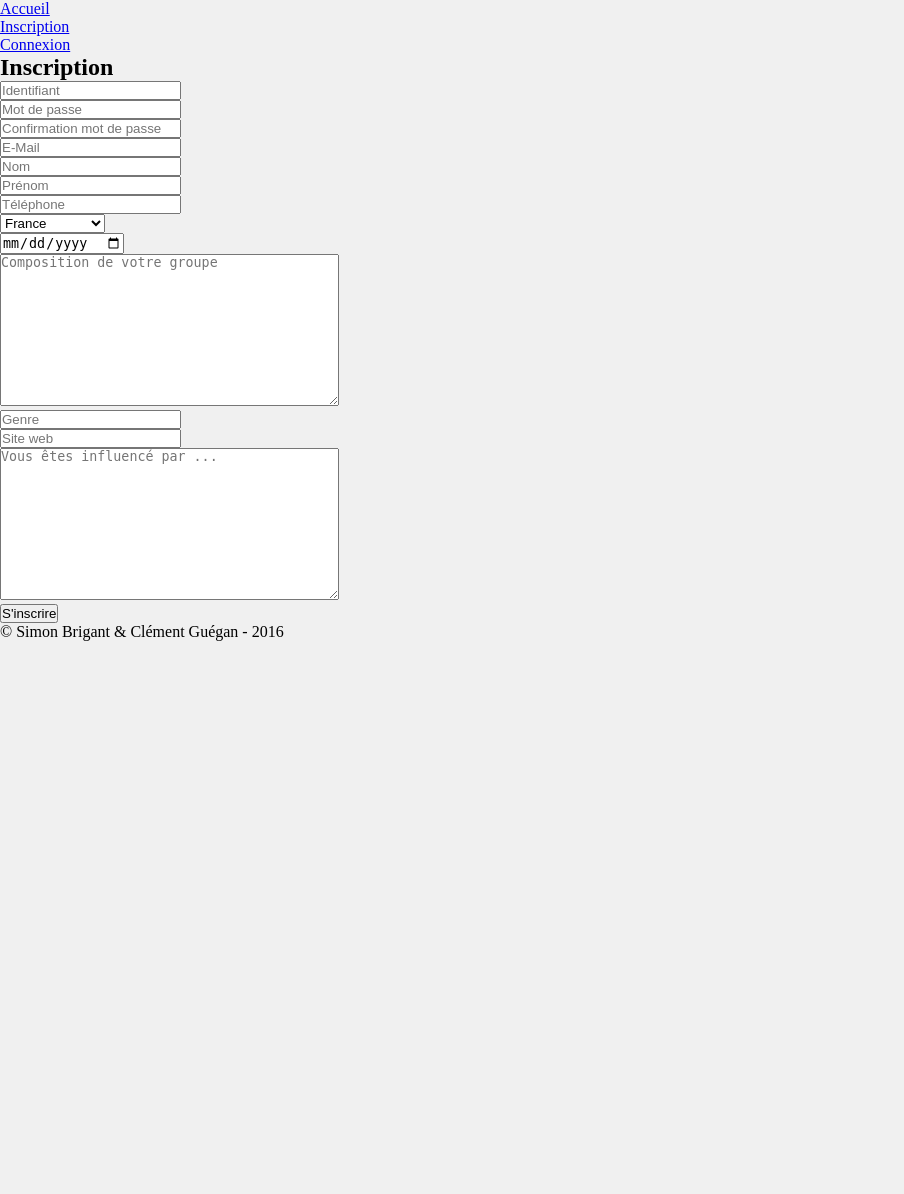
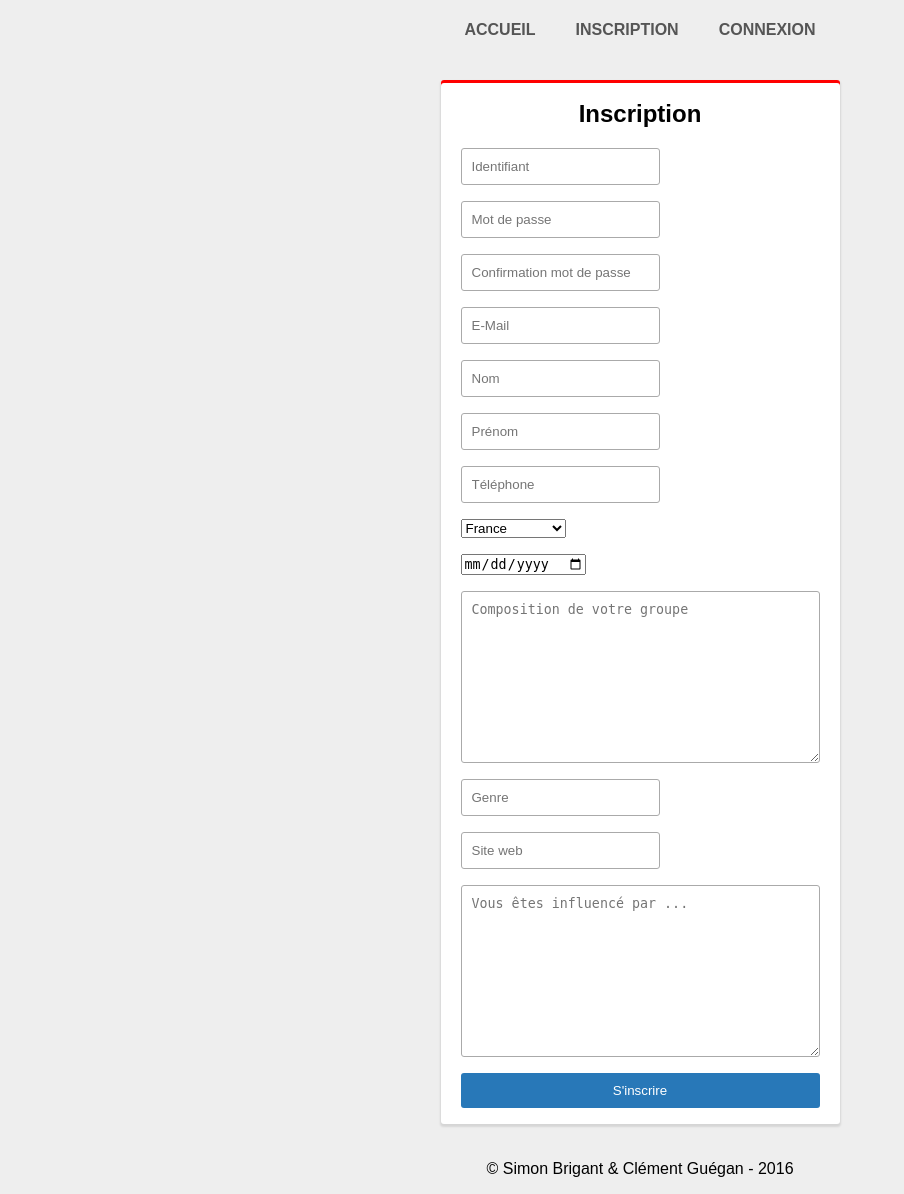
Before and after one commit to tnargib/trans, a CodeIgniter app: page /database/index.php/inscription in a window 1280 px wide. Shown: the whole page, without its empty margins (0-904 px from the left). Before the commit the page ends 641 px from the top, so only its background shows below. Run offline with CodeIgniter, Linux system fonts and the light colour scheme; some libraries are stand-ins or nearby versions.

Commit message:
modif css

```diff
--- a/assets/css/style.css
+++ b/assets/css/style.css
@@ -1,86 +1,142 @@
-* {
-  margin: 0;
-  padding: 0;
+body {
+    padding: 0px;
+    margin: 0px;
+    background-color: #EEE;
+    font-family: Arial,sans-serif;
+    display: flex;
+    flex-direction: column;
+    align-items: stretch;
+    min-height: 100vh;
 }
-@font-face {
-  font-family: myFont;
-  src: url("");
+
+body > header nav ul {
+    padding: 0px;
+    margin: 0px;
+    list-style: none outside none;
+    display: flex;
+    flex-direction: row;
+    justify-content: center;
 }
-body {
-  background-color: rgb(240, 240, 240);
-  color: black;
+
+body > header nav ul {
+    list-style: none outside none;
 }
-#wrapper,
-#page-content-wrapper {
-  position: relative;
-  height: 100%;
+
+body > header nav ul li a {
+    margin: 10px;
+    padding: 10px;
+    display: block;
+    text-transform: uppercase;
+    font-weight: bold;
+    border-top: 1px solid transparent;
+    border-bottom: 1px solid transparent;
+    transition: border 200ms ease-out 0s, color 200ms ease-out 0s;
 }
-#container {
-  background-color: #FAFAFA;
-  min-width: 660px;
-  width: 50%;
-  margin: auto;
-  padding: 20px;
-  text-align: center;
-  min-height: 100%;
+
+body > header nav ul li a:hover {
+    color: #20B2E3;
+    border-color: #20B2E3;
 }
-.input-group, button {
-  width: 25%;
-  margin: auto;
-  margin-bottom: 10px;
+
+textarea {
+    display: block;
+    box-sizing: border-box;
+    min-width: 100%;
+    max-width: 100%;
 }
-#img_head {
-  width: 300px;
+
+input[type="text"], input[type="password"], input[type="email"], textarea {
+    padding: 10px;
+    border: 1px solid #AAA;
+    border-radius: 3px;
+    transition: box-shadow 200ms ease-out 0s;
 }
-#img_head img {
-  width: 100px;
+
+input[type="text"]:focus, input[type="password"]:focus, input[type="email"]:focus, textarea:focus {
+    box-shadow: 0px 0px 2px 2px #DDD inset;
 }
-#img_head figcaption {
-  float: right;
-  font-family: myFont;
-  font-size: 5.0em;
+
+a {
+    color: #555;
+    text-decoration: none;
 }
-.validation_errors {
-  font-size: 1.2em;
-  color: #c00;
+
+body > main {
+    flex-grow: 1;
+    width: 100%;
+    display: flex;
+    flex-direction: column;
+    justify-content: center;
 }
-.row a {
-  /*min-height: 100px;*/
-  font-size: 1.2em;
-  padding: 10px;
-  color: black;
-  text-decoration: none;
+
+section {
+    background-color: #FFF;
+    margin: 20px auto;
+    padding: 0px 20px;
+    box-sizing: border-box;
+    border-radius: 3px;
+    box-shadow: 0px 2px 2px 1px rgba(0, 0, 0, 0.1), 0px 3px 0px 0px #F00 inset;
 }
-hr {
-  height: 1px;
-  background-color: black;
+
+section:not(.small) {
+    width: 70%;
+    max-width: 720px;
 }
-.panel {
-  width: 80%;
-  margin: auto;
+
+.text-center {
+    text-align: center;
 }
-.panel-heading  {
 
+.todo {
+    width: 100%;
+    box-sizing: border-box;
+    padding: 10px;
+    display: flex;
+    flex-direction: row;
+    justify-content: space-between;
+    align-items: center;
 }
-.panel-heading h2 {
-    white-space: nowrap;
-    overflow: hidden;
-    text-overflow: ellipsis;
-    line-height: normal;
-    width: 75%;
+
+.todo:not(:last-of-type) {
+    border-bottom: 1px solid #000;
+}
+
+.todo div:first-child {
+    flex-grow: 1;
+}
+
+:not(:hover) > .show-on-parent-hover {
+    opacity: 0;
+    visibility: hidden;
+}
+
+.show-on-parent-hover {
+    transition: opacity 200ms ease-out 0s;
+}
+
+input[type="submit"], button, .button {
     display: inline-block;
-    font-size: 2.0em;
+    padding: 10px;
+    background-color: #2878B8;
+    border-radius: 3px;
+    border: medium none;
+    outline: 0px none;
+    color: #FFF;
+    text-decoration: none;
+    box-sizing: border-box;
+    cursor: pointer;
+    transition: box-shadow 200ms ease-out 0s;
 }
-#title_jeu {
-  width: 100%;
-  height: 50px;
-  /*min-width: 615px;*/
-  margin-bottom: 40px;
+
+input[type="submit"]:hover, button:hover, .button:hover {
+    box-shadow: 0px 0px 2px 3px #DDD;
 }
-#title_jeu h1 {
-  margin: auto;
+
+input[type="submit"].block, button.block, .button.block {
+    width: 100%;
 }
-#title_jeu button {
-  height: 50px;
-  min-width: 190px;
+
+body > footer {
+    text-align: center;
+    vertical-align: middle;
 }
```
